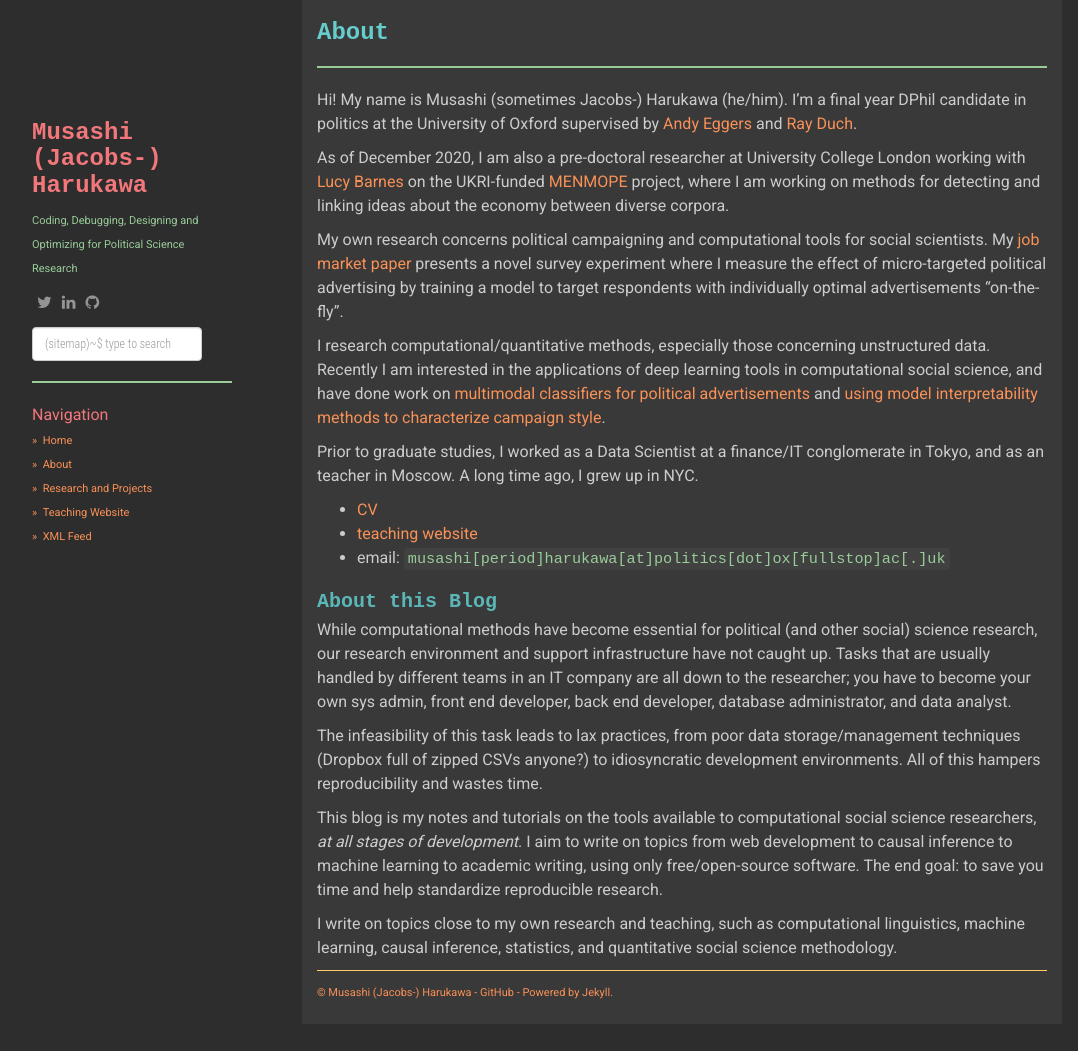
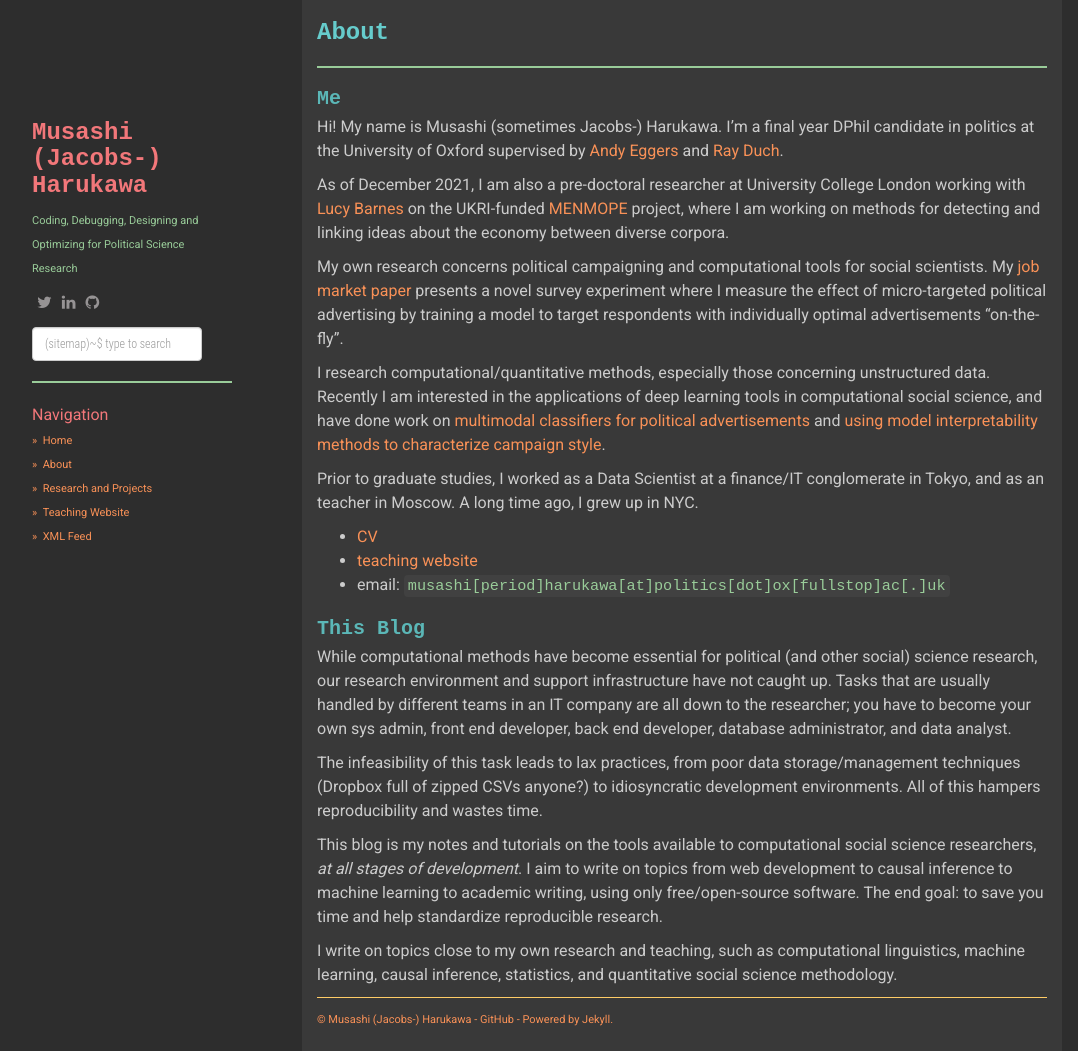
Before and after one commit to muhark/muhark.github.io, a Jekyll site: the page built from about.md, in a window 1280 px wide and 1051 px high. Shown: the whole window, without its empty margins (53-1131 px from the left). Built offline with Jekyll 4.4.1, drawn with Linux system fonts in a browser that asks for light colours; nearby versions of some CDN libraries.

Commit message:
Updating about page

```diff
--- a/about.md
+++ b/about.md
@@ -4,9 +4,11 @@ title: About
 permalink: /about/
 ---
 
-Hi! My name is Musashi (sometimes Jacobs-) Harukawa (he/him). I'm a final year DPhil candidate in politics at the University of Oxford supervised by [Andy Eggers](https://andy.egge.rs) and [Ray Duch](https://www.raymondduch.com/).
+## Me
 
-As of December 2020, I am also a pre-doctoral researcher at University College London working with [Lucy Barnes](https://www.ucl.ac.uk/political-science/people/dr-lucy-barnes) on the UKRI-funded [MENMOPE](https://www.ucl.ac.uk/political-science/mental-models-political-economy-menmope) project, where I am working on methods for detecting and linking ideas about the economy between diverse corpora.
+Hi! My name is Musashi (sometimes Jacobs-) Harukawa. I'm a final year DPhil candidate in politics at the University of Oxford supervised by [Andy Eggers](https://andy.egge.rs) and [Ray Duch](https://www.raymondduch.com/).
+
+As of December 2021, I am also a pre-doctoral researcher at University College London working with [Lucy Barnes](https://www.ucl.ac.uk/political-science/people/dr-lucy-barnes) on the UKRI-funded [MENMOPE](https://www.ucl.ac.uk/political-science/mental-models-political-economy-menmope) project, where I am working on methods for detecting and linking ideas about the economy between diverse corpora.
 
 My own research concerns political campaigning and computational tools for social scientists. My [job market paper](https://muhark.github.io/project/does-microtargeting-work/) presents a novel survey experiment where I measure the effect of micro-targeted political advertising by training a model to target respondents with individually optimal advertisements "on-the-fly".
 
@@ -18,7 +20,7 @@ Prior to graduate studies, I worked as a Data Scientist at a finance/IT conglome
 - [teaching website](https://muhark.github.io/dpir-intro-python)
 - email: `musashi[period]harukawa[at]politics[dot]ox[fullstop]ac[.]uk`
 
-## About this Blog
+## This Blog
 
 While computational methods have become essential for political (and other social) science research, our research environment and support infrastructure have not caught up. Tasks that are usually handled by different teams in an IT company are all down to the researcher; you have to become your own sys admin, front end developer, back end developer, database administrator, and data analyst.
 
```
